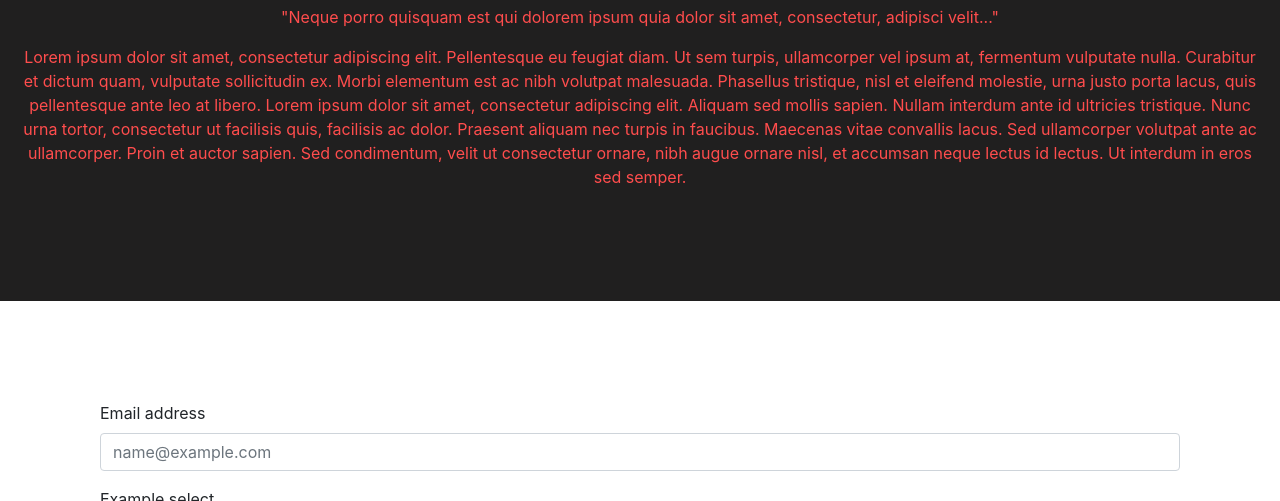
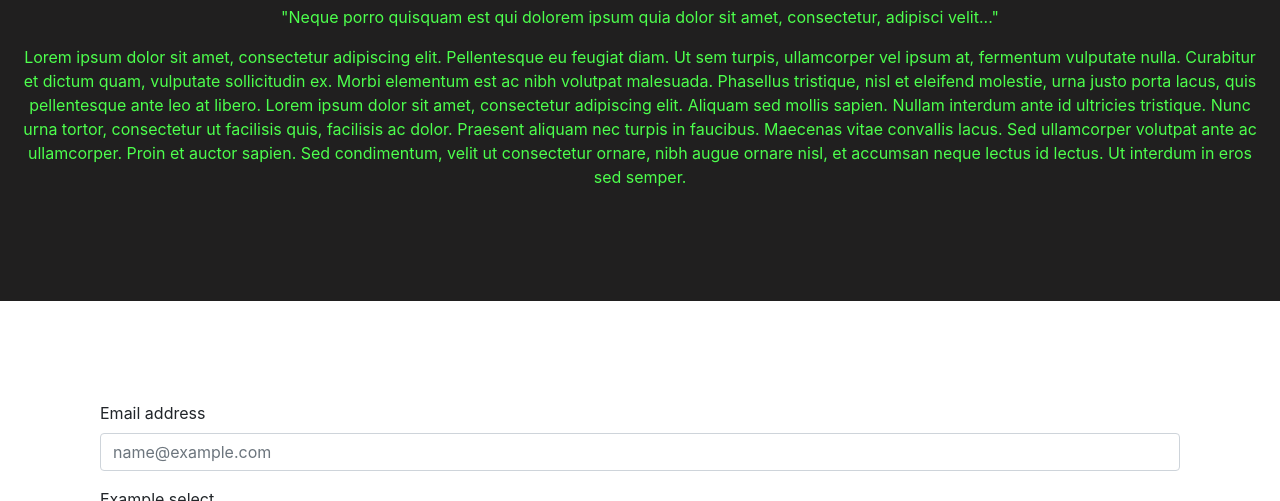
Before and after one commit to Tabajara-dev/aula-bootstrap, a plain HTML site: page index.html in a window 1280 px wide. Shown: the part 1215-1716 px from the top of the page. Drawn offline with Linux system fonts and the light colour scheme.

Commit message:
modifiquei novamente a cor da fonte

```diff
--- a/css/style.css
+++ b/css/style.css
@@ -15,7 +15,7 @@
     padding-bottom: 6em;
   }
     .fonte{
-      color: #ff4d4d;
+      color: #4dff4d;
     }
   .preenchimento{
     padding: 100px 100px;
```
